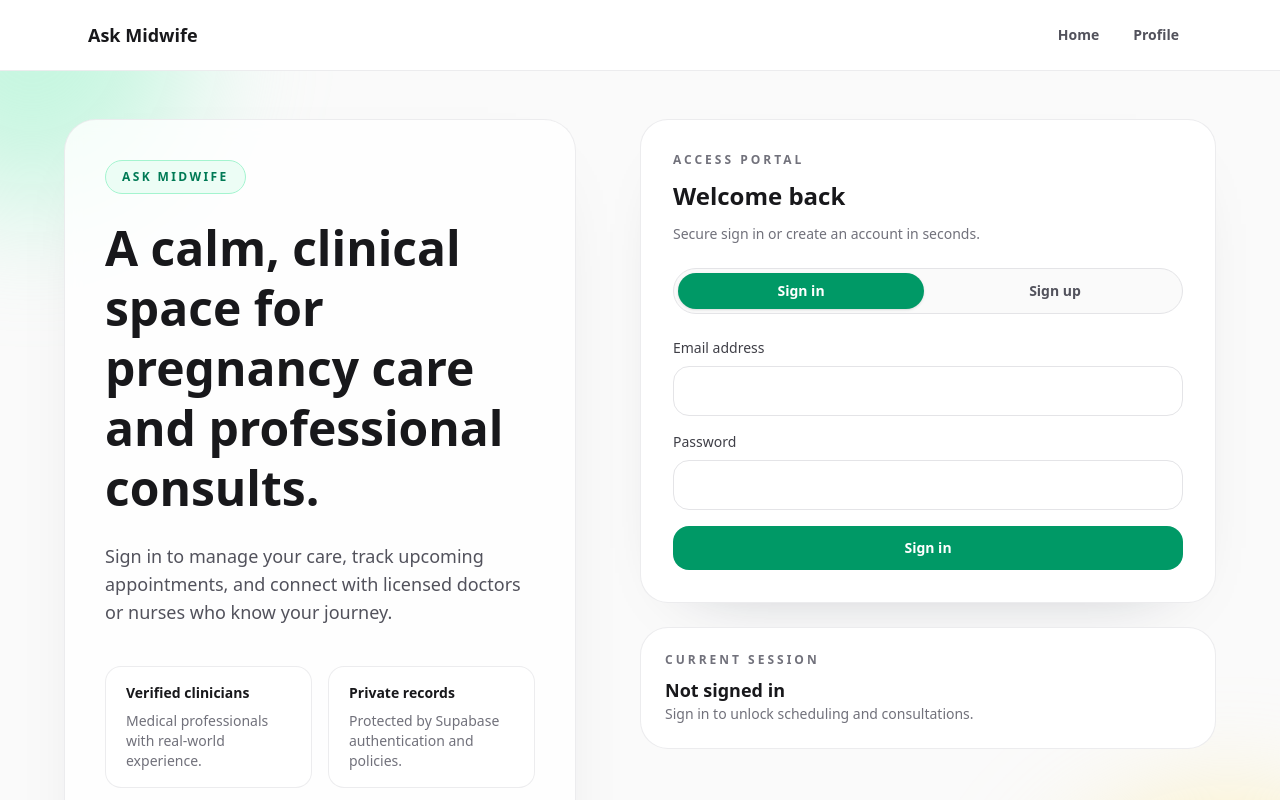
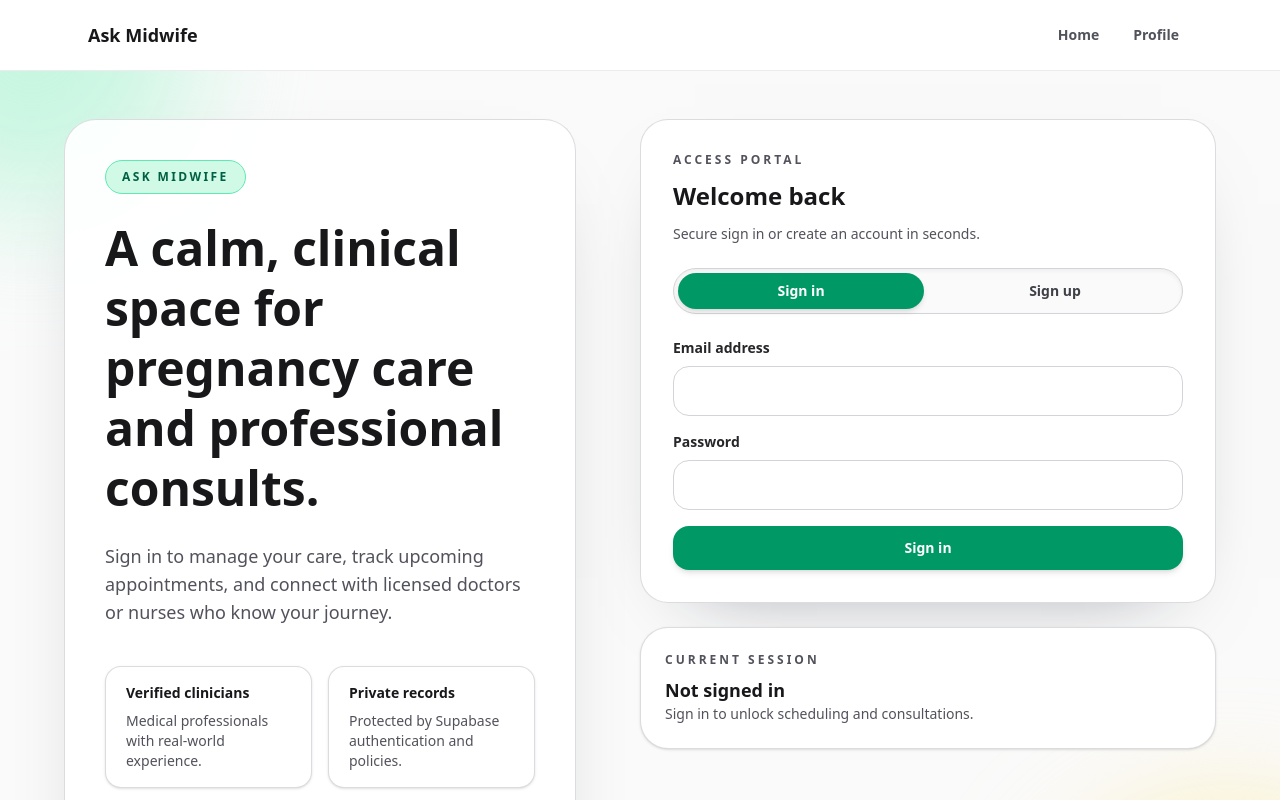
Before and after one commit to jbiddulph/askmidwife, a Next.js app: page / in a window 1280 px wide. Shown: the top 800 px of the page. Built offline with nearby package versions, Linux system fonts and the light colour scheme; no server answers.

Commit message:
Make homepage design bolder

```diff
--- a/app/page.tsx
+++ b/app/page.tsx
@@ -212,16 +212,16 @@ export default function Home() {
       <div className="pointer-events-none absolute bottom-[-20%] right-[-10%] h-[360px] w-[360px] rounded-full bg-amber-200/70 blur-3xl" />
 
       <main className="relative mx-auto flex w-full max-w-6xl flex-col gap-10 lg:flex-row lg:gap-16">
-        <section className="flex flex-1 flex-col justify-between gap-10 rounded-[32px] border border-zinc-200/70 bg-white/80 p-10 shadow-[0_25px_80px_-60px_rgba(15,23,42,0.35)] backdrop-blur">
+        <section className="flex flex-1 flex-col justify-between gap-10 rounded-[32px] border border-zinc-300/80 bg-white/90 p-10 shadow-[0_30px_90px_-60px_rgba(15,23,42,0.45)] backdrop-blur">
           <div className="space-y-6">
-            <div className="inline-flex items-center gap-3 rounded-full border border-emerald-200 bg-emerald-50 px-4 py-2 text-xs font-semibold uppercase tracking-[0.2em] text-emerald-700">
+            <div className="inline-flex items-center gap-3 rounded-full border border-emerald-300 bg-emerald-100 px-4 py-2 text-xs font-bold uppercase tracking-[0.2em] text-emerald-800">
               Ask Midwife
             </div>
-            <h1 className="text-balance font-[var(--font-display)] text-4xl font-semibold leading-tight text-zinc-900 lg:text-5xl">
+            <h1 className="text-balance font-[var(--font-display)] text-4xl font-bold leading-tight text-zinc-900 lg:text-5xl">
               A calm, clinical space for pregnancy care and professional
               consults.
             </h1>
-            <p className="max-w-xl text-base text-zinc-600 lg:text-lg">
+            <p className="max-w-xl text-base font-medium text-zinc-600 lg:text-lg">
               Sign in to manage your care, track upcoming appointments, and
               connect with licensed doctors or nurses who know your journey.
             </p>
@@ -248,12 +248,14 @@ export default function Home() {
             ].map((item) => (
               <div
                 key={item.title}
-                className="rounded-2xl border border-zinc-200/70 bg-white px-5 py-4"
+                className="rounded-2xl border border-zinc-300/80 bg-white px-5 py-4 shadow-sm"
               >
-                <p className="text-sm font-semibold text-zinc-900">
+                <p className="text-sm font-bold text-zinc-900">
                   {item.title}
                 </p>
-                <p className="mt-2 text-sm text-zinc-500">{item.detail}</p>
+                <p className="mt-2 text-sm font-medium text-zinc-600">
+                  {item.detail}
+                </p>
               </div>
             ))}
           </div>
@@ -261,26 +263,26 @@ export default function Home() {
 
         <section className="flex w-full max-w-xl flex-col gap-6">
           {!userEmail && (
-            <div className="rounded-[28px] border border-zinc-200/70 bg-white p-8 shadow-[0_25px_70px_-55px_rgba(15,23,42,0.4)]">
+            <div className="rounded-[28px] border border-zinc-300/80 bg-white p-8 shadow-[0_30px_80px_-55px_rgba(15,23,42,0.5)]">
               <div className="space-y-3">
-                <p className="text-xs font-semibold uppercase tracking-[0.25em] text-zinc-500">
+                <p className="text-xs font-bold uppercase tracking-[0.25em] text-zinc-600">
                   Access portal
                 </p>
-                <h2 className="font-[var(--font-display)] text-2xl font-semibold text-zinc-900">
+                <h2 className="font-[var(--font-display)] text-2xl font-bold text-zinc-900">
                   {mode === "sign-in" ? "Welcome back" : "Create your account"}
                 </h2>
-                <p className="text-sm text-zinc-500">
+                <p className="text-sm font-medium text-zinc-600">
                   Secure sign in or create an account in seconds.
                 </p>
               </div>
 
-              <div className="mt-6 flex gap-2 rounded-full border border-zinc-200 bg-zinc-50 p-1">
+              <div className="mt-6 flex gap-2 rounded-full border border-zinc-300 bg-zinc-50 p-1 shadow-inner">
                 <button
                   type="button"
-                  className={`flex-1 rounded-full px-4 py-2 text-sm font-semibold transition ${
+                  className={`flex-1 rounded-full px-4 py-2 text-sm font-bold transition ${
                     mode === "sign-in"
-                      ? "bg-emerald-600 text-white shadow-sm"
-                      : "text-zinc-600"
+                      ? "bg-emerald-600 text-white shadow-md"
+                      : "text-zinc-700"
                   }`}
                   onClick={() => setMode("sign-in")}
                 >
@@ -288,10 +290,10 @@ export default function Home() {
                 </button>
                 <button
                   type="button"
-                  className={`flex-1 rounded-full px-4 py-2 text-sm font-semibold transition ${
+                  className={`flex-1 rounded-full px-4 py-2 text-sm font-bold transition ${
                     mode === "sign-up"
-                      ? "bg-emerald-600 text-white shadow-sm"
-                      : "text-zinc-600"
+                      ? "bg-emerald-600 text-white shadow-md"
+                      : "text-zinc-700"
                   }`}
                   onClick={() => setMode("sign-up")}
                 >
@@ -300,24 +302,24 @@ export default function Home() {
               </div>
 
               <form className="mt-6 flex flex-col gap-4" onSubmit={handleSubmit}>
-                <label className="flex flex-col gap-2 text-sm font-medium text-zinc-700">
+                <label className="flex flex-col gap-2 text-sm font-semibold text-zinc-800">
                   Email address
                   <input
                     type="email"
                     name="email"
-                    className="rounded-2xl border border-zinc-200 bg-white px-4 py-3 text-base outline-none ring-emerald-200 transition focus:ring-2"
+                    className="rounded-2xl border border-zinc-300 bg-white px-4 py-3 text-base outline-none ring-emerald-200 transition focus:ring-2"
                     autoComplete="email"
                     value={email}
                     onChange={(event) => setEmail(event.target.value)}
                   />
                 </label>
 
-                <label className="flex flex-col gap-2 text-sm font-medium text-zinc-700">
+                <label className="flex flex-col gap-2 text-sm font-semibold text-zinc-800">
                   Password
                   <input
                     type="password"
                     name="password"
-                    className="rounded-2xl border border-zinc-200 bg-white px-4 py-3 text-base outline-none ring-emerald-200 transition focus:ring-2"
+                    className="rounded-2xl border border-zinc-300 bg-white px-4 py-3 text-base outline-none ring-emerald-200 transition focus:ring-2"
                     autoComplete={
                       mode === "sign-in" ? "current-password" : "new-password"
                     }
@@ -328,7 +330,7 @@ export default function Home() {
 
                 <button
                   type="submit"
-                  className="rounded-2xl bg-emerald-600 px-4 py-3 text-sm font-semibold text-white transition hover:bg-emerald-700"
+                  className="rounded-2xl bg-emerald-600 px-4 py-3 text-sm font-bold text-white shadow-md transition hover:bg-emerald-700"
                   disabled={status.type === "loading"}
                 >
                   {mode === "sign-in" ? "Sign in" : "Create account"}
@@ -349,16 +351,16 @@ export default function Home() {
             </div>
           )}
 
-          <div className="rounded-[28px] border border-zinc-200/70 bg-white p-6">
+          <div className="rounded-[28px] border border-zinc-300/80 bg-white p-6 shadow-sm">
             <div className="flex items-center justify-between gap-4">
               <div>
-                <p className="text-xs font-semibold uppercase tracking-[0.25em] text-zinc-500">
+                <p className="text-xs font-bold uppercase tracking-[0.25em] text-zinc-600">
                   Current session
                 </p>
-                <p className="mt-2 text-lg font-semibold text-zinc-900">
+                <p className="mt-2 text-lg font-bold text-zinc-900">
                   {userEmail ?? "Not signed in"}
                 </p>
-                <p className="text-sm text-zinc-500">
+                <p className="text-sm font-medium text-zinc-600">
                   {userEmail
                     ? "You can now manage your profile and bookings."
                     : "Sign in to unlock scheduling and consultations."}
```
